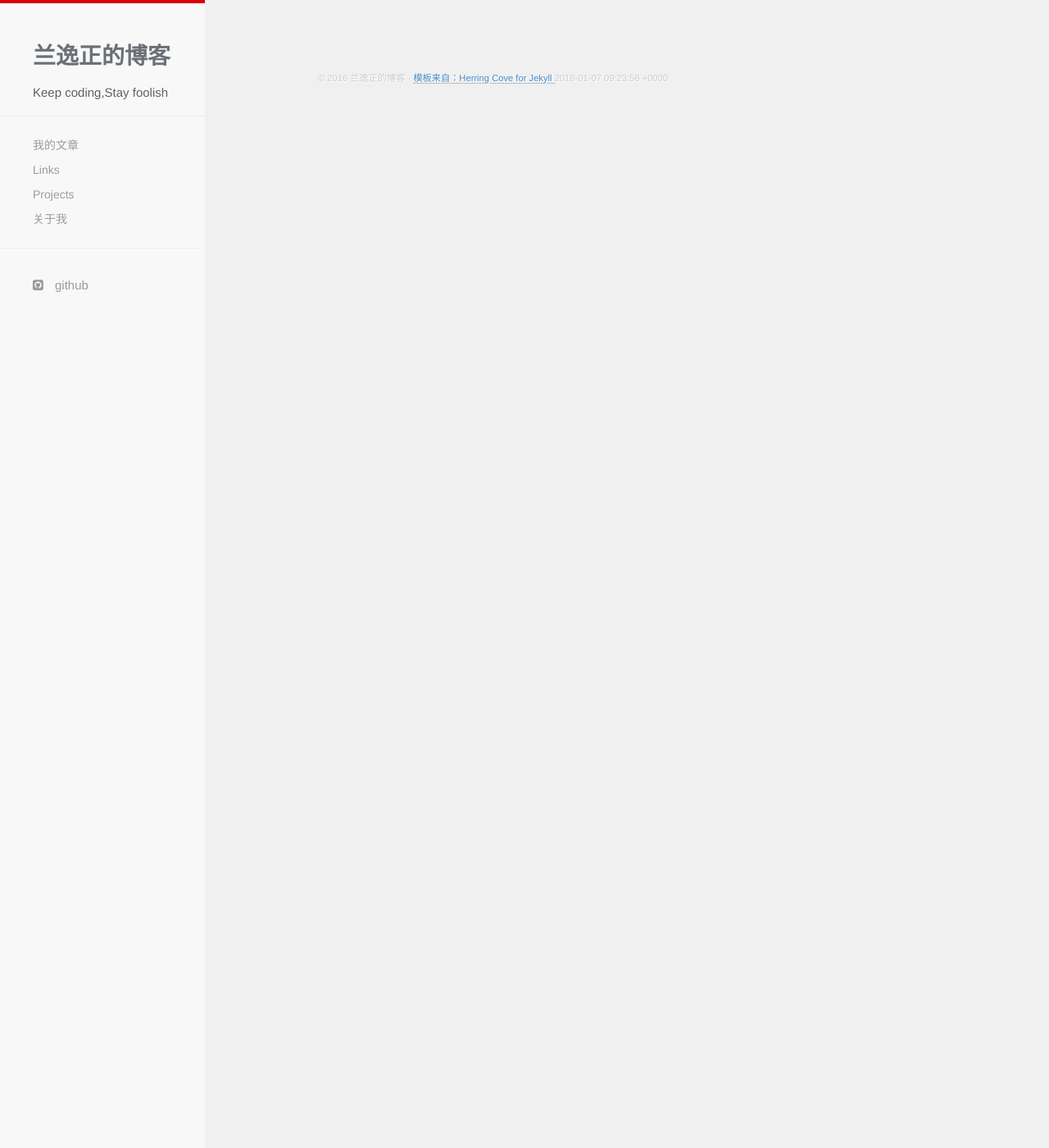
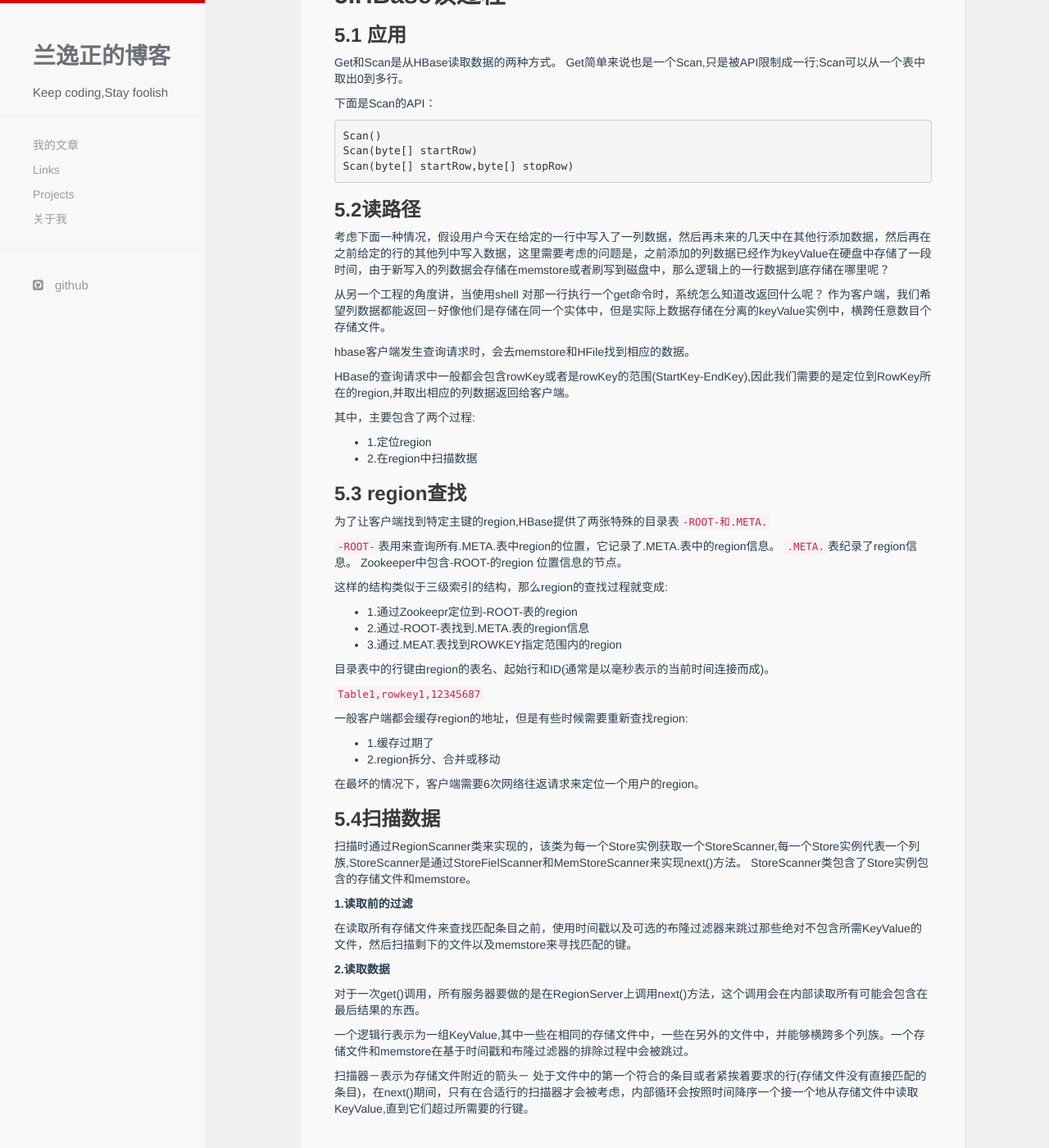
Before and after one commit to lanyizheng/lanyizheng.github.com, a Jekyll site: the page built from _posts/2016-01-05-HBase介绍.md, in a window 1280 px wide and 1400 px high, scrolled down 7331 px. Shown: the whole window at 82% size. Built offline with Jekyll 4.4.1, drawn with Linux system fonts in a browser that asks for light colours; nearby versions of some CDN libraries; Markdown is read by kramdown in place of the engine named in the settings; before the commit the page ends 7439 px from its top, so only the background shows below that; some of the changed text lies outside the part shown.

Commit message:
modify hbase post

````diff
--- a/_posts/2016-01-05-HBase介绍.md
+++ b/_posts/2016-01-05-HBase介绍.md
@@ -89,23 +89,26 @@
 ##2.物理存储
 这一章节主要介绍HBase如何存储数据。
 
-`1.Table中的所有行都按照row key 的字典序排列`
-`2.Table在行的方向分割为多个HRegion`
+1.Table中的所有行都按照row key 的字典序排列
+
+2.Table在行的方向分割为多个HRegion
 
 ![](/images/hbase_pic_2.png)
 
-`3.region按大小分割的，每一个表一开始只有一个region,随着数据的不断插入，region不断增大，当增大到一个阈值的时候，HRegion就会分成两个新的region,随着数据的插入，Region会越来越多。`
+3.region按大小分割的，每一个表一开始只有一个region,随着数据的不断插入，region不断增大，当增大到一个阈值的时候，HRegion就会分成两个新的region,随着数据的插入，Region会越来越多。
 
 ![](/images/hbase_pic_3.png)
 
-`4.HRegion是HBase中分布式的存储和负载均衡的最小单元，最小单元就表示不同的HRegion可以分布在不同的HRegionServer 上，但一个HRegion是不会拆分到多个 server上的。`
+4.HRegion是HBase中分布式的存储和负载均衡的最小单元，最小单元就表示不同的HRegion可以分布在不同的HRegionServer 上，但一个HRegion是不会拆分到多个 server上的。
 
 ![](/images/hbase_pic_4.png)
 
-`5. HRegion虽然是分布式存储的最小单元，但不是存储的最小单元
-实际上，HRegion由一个或多个Store组成，每个Store由一个MemStore和0或多个StoreFile 组成，其中，StoreFile是以HFile的格式保存在HDFS上。`
+5. HRegion虽然是分布式存储的最小单元，但不是存储的最小单元.
+
+实际上，HRegion由一个或多个Store组成，每个Store由一个MemStore和0或多个StoreFile 组成，其中，StoreFile是以HFile的格式保存在HDFS上。
 
 ###2.1HFile的组成
+
 下图是HFile的组成部分:
 
 ![Alt text](/images/hbase_pic_5.png)
@@ -223,3 +226,72 @@ HBase的最核心模块，主要负责用户IO响应，向HDFS文件系统读写
 
 
 ##5.HBase读过程
+
+###5.1 应用
+Get和Scan是从HBase读取数据的两种方式。
+Get简单来说也是一个Scan,只是被API限制成一行;Scan可以从一个表中取出0到多行。
+
+下面是Scan的API：
+
+```
+Scan()
+Scan(byte[] startRow)
+Scan(byte[] startRow,byte[] stopRow)
+```
+
+###5.2读路径
+
+考虑下面一种情况，假设用户今天在给定的一行中写入了一列数据，然后再未来的几天中在其他行添加数据，然后再在之前给定的行的其他列中写入数据，这里需要考虑的问题是，之前添加的列数据已经作为keyValue在硬盘中存储了一段时间，由于新写入的列数据会存储在memstore或者刷写到磁盘中，那么逻辑上的一行数据到底存储在哪里呢？
+
+从另一个工程的角度讲，当使用shell 对那一行执行一个get命令时，系统怎么知道改返回什么呢？
+作为客户端，我们希望列数据都能返回－好像他们是存储在同一个实体中，但是实际上数据存储在分离的keyValue实例中，横跨任意数目个存储文件。
+
+hbase客户端发生查询请求时，会去memstore和HFile找到相应的数据。
+
+HBase的查询请求中一般都会包含rowKey或者是rowKey的范围(StartKey-EndKey),因此我们需要的是定位到RowKey所在的region,并取出相应的列数据返回给客户端。
+
+其中，主要包含了两个过程:
+
+- 1.定位region
+- 2.在region中扫描数据
+
+###5.3 region查找
+为了让客户端找到特定主键的region,HBase提供了两张特殊的目录表`-ROOT-和.META.`
+
+`-ROOT-`表用来查询所有.META.表中region的位置，它记录了.META.表中的region信息。
+`.META.`表纪录了region信息。
+Zookeeper中包含-ROOT-的region 位置信息的节点。
+
+这样的结构类似于三级索引的结构，那么region的查找过程就变成:
+
+- 1.通过Zookeepr定位到-ROOT-表的region
+- 2.通过-ROOT-表找到.META.表的region信息
+- 3.通过.MEAT.表找到ROWKEY指定范围内的region
+
+目录表中的行键由region的表名、起始行和ID(通常是以毫秒表示的当前时间连接而成)。
+
+`Table1,rowkey1,12345687`
+
+一般客户端都会缓存region的地址，但是有些时候需要重新查找region:
+
+- 1.缓存过期了
+- 2.region拆分、合并或移动
+
+在最坏的情况下，客户端需要6次网络往返请求来定位一个用户的region。
+
+###5.4扫描数据
+
+扫描时通过RegionScanner类来实现的，该类为每一个Store实例获取一个StoreScanner,每一个Store实例代表一个列族,StoreScanner是通过StoreFielScanner和MemStoreScanner来实现next()方法。
+StoreScanner类包含了Store实例包含的存储文件和memstore。
+
+**1.读取前的过滤**
+
+在读取所有存储文件来查找匹配条目之前，使用时间戳以及可选的布隆过滤器来跳过那些绝对不包含所需KeyValue的文件，然后扫描剩下的文件以及memstore来寻找匹配的键。
+
+**2.读取数据**
+
+对于一次get()调用，所有服务器要做的是在RegionServer上调用next()方法，这个调用会在内部读取所有可能会包含在最后结果的东西。
+
+一个逻辑行表示为一组KeyValue,其中一些在相同的存储文件中，一些在另外的文件中，并能够横跨多个列族。一个存储文件和memstore在基于时间戳和布隆过滤器的排除过程中会被跳过。
+
+扫描器－表示为存储文件附近的箭头－ 处于文件中的第一个符合的条目或者紧挨着要求的行(存储文件没有直接匹配的条目)，在next()期间，只有在合适行的扫描器才会被考虑，内部循环会按照时间降序一个接一个地从存储文件中读取KeyValue,直到它们超过所需要的行键。
````
